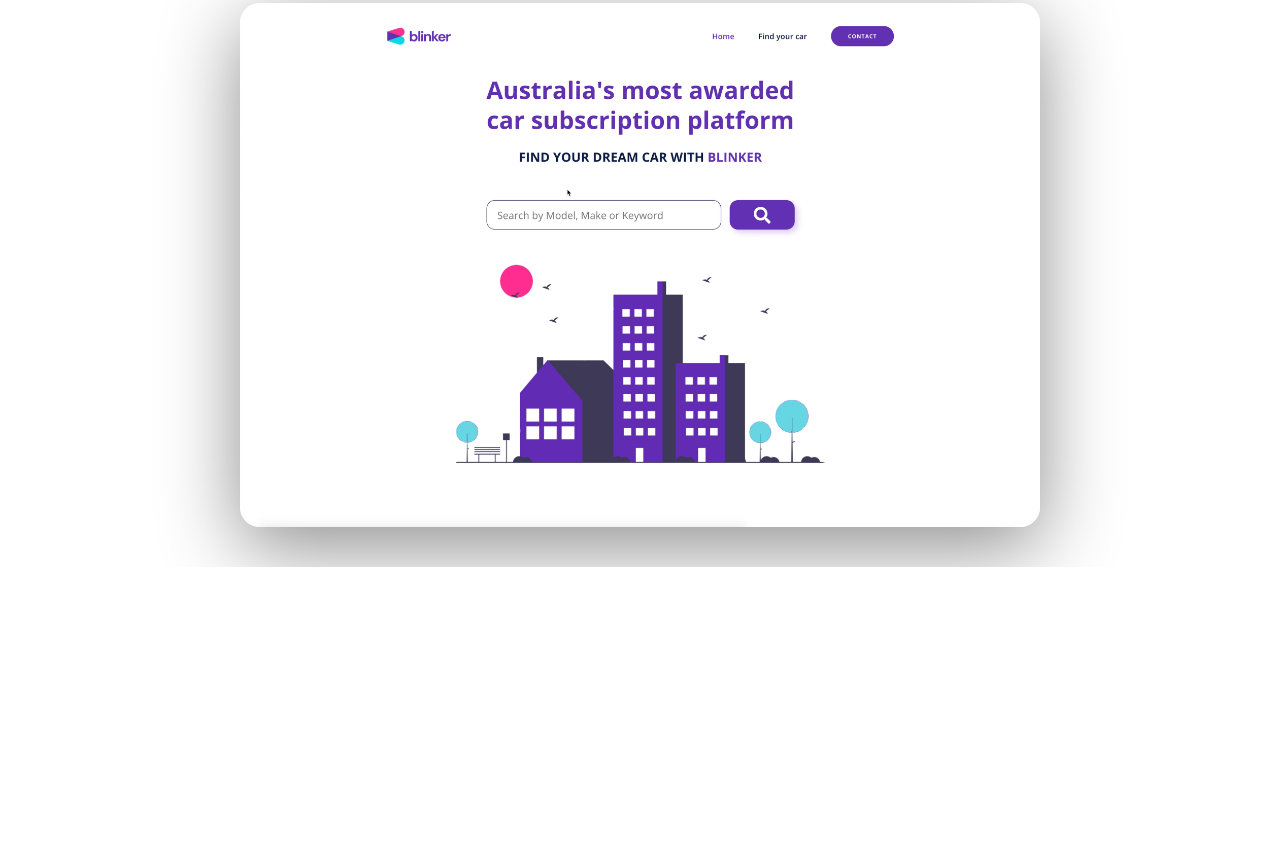
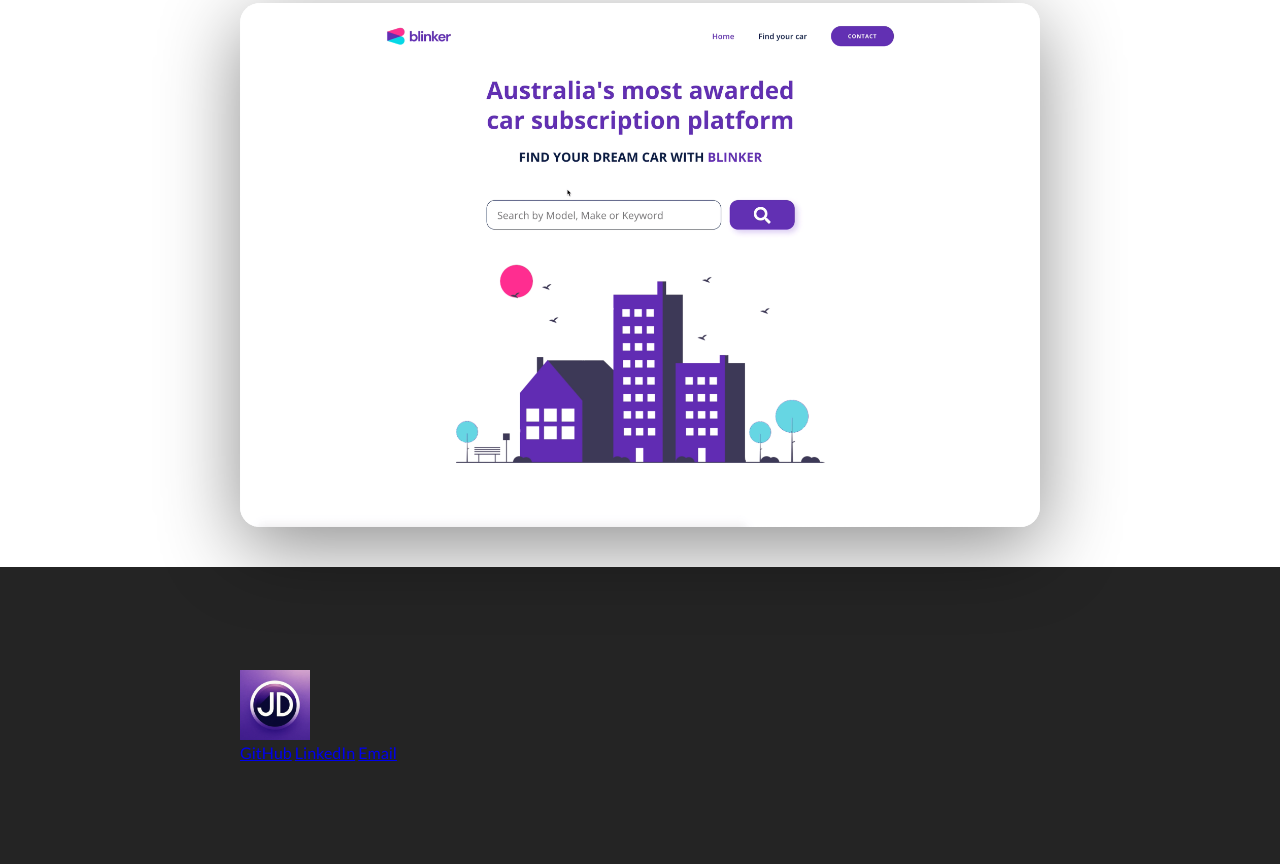
Before and after one commit to Jodi8966/E-Portfolio, a plain HTML site: page index.html in a window 1280 px wide. Shown: the part 2812-3676 px from the top of the page. Before the commit the page ends 3379 px from the top, so only its background shows below. Drawn offline with Linux system fonts and the light colour scheme.

Commit message:
footer links

```diff
--- a/index.html
+++ b/index.html
@@ -231,5 +231,33 @@
         </div>
       </div>
     </section>
+    <footer>
+      <div class="row footer__row">
+        <a href="#">
+          <figure>
+            <img src="./assets/JD-logo.png" class="footer_logo--image" alt="">
+          </figure>
+        </a>
+        <div class="footer__social--list">
+          <a href="https://github.com/Jodi8966" class="
+          footer__social--link
+          link__hover-effect
+          link__hover-effect--white"
+          target="_blank">GitHub</a>
+          <a href="https://www.linkedin.com/in/jodidenlinger" class="
+          footer__social--link
+          link__hover-effect
+          link__hover-effect--white"
+          target="_blank">LinkedIn</a>
+          <a href="mailto:jodi8966@yahoo.com" class="
+          footer__social--link
+          link__hover-effect
+          link__hover-effect--white"
+          target="_blank">Email</a>
+        </div>
+      </div>
+    </footer>
   </body>
 </html>
+
+<!-- 58:06 -->
--- a/styles.css
+++ b/styles.css
@@ -297,3 +297,18 @@
   text-align: left;
   color: #fff;
 }
+
+/* FOOTER */
+
+footer {
+  background-color: #242424;
+}
+
+.footer__row {
+  padding: 8% 0;
+}
+
+.footer_logo--image {
+  width:70px;
+  height: 70px;
+}
```
Also changed, not shown: assets/JD-logo.png (added).
